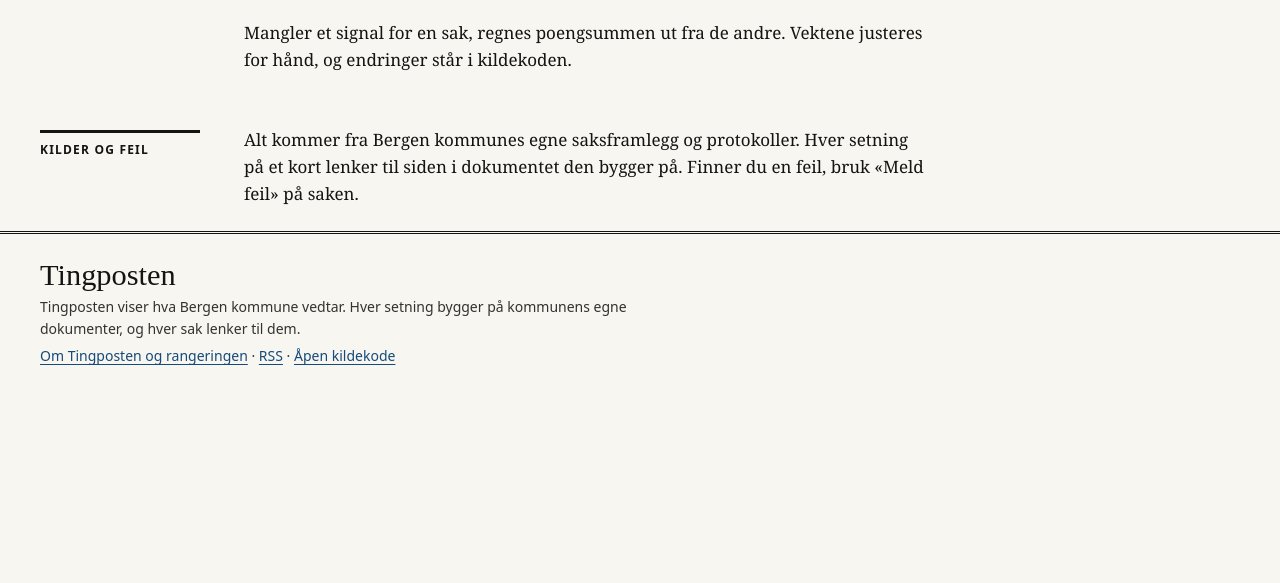
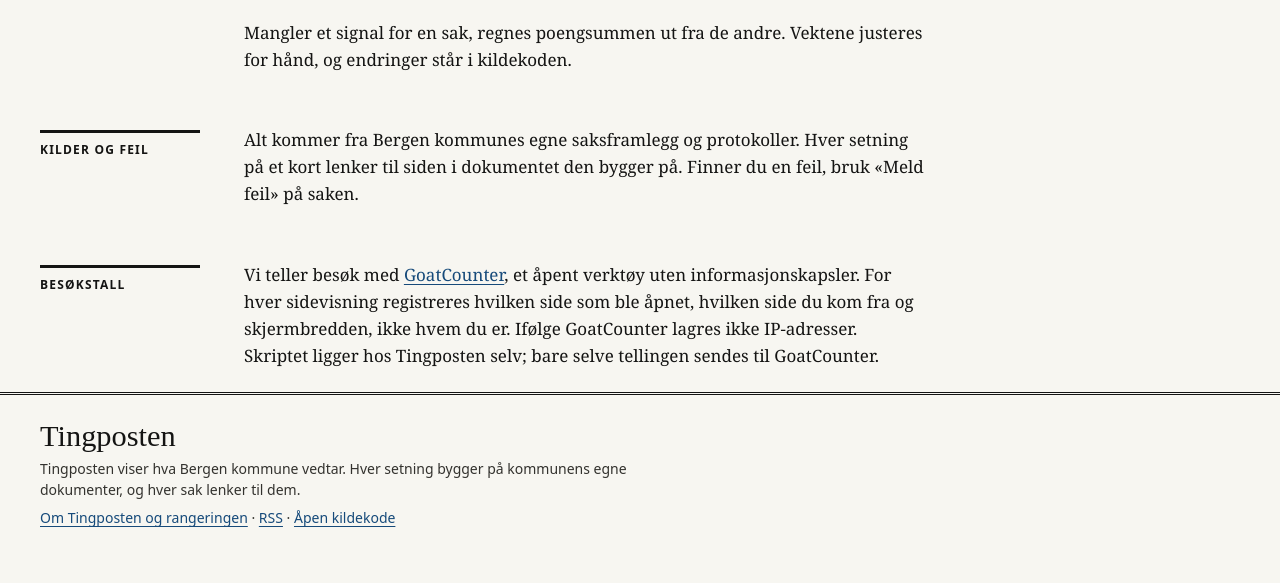
Before and after one commit to v3x4t0r/tingposten, a Python web app: template tingposten/templates/om.html in a window 1280 px wide. Shown: the part 793-1376 px from the top of the page. Before the commit the page ends 1158 px from the top, so only its background shows below. Run offline with Jinja, Linux system fonts and the light colour scheme; the template is opened without the code that fills it: most values are stand-ins (such as "Sample title", 1, 10 or a date in 2020).

Commit message:
Besøkstall med GoatCounter (uten informasjonskapsler), skriptet ligger på siden selv
Co-Authored-By: Claude Opus 5.5 <noreply@anthropic.com>

```diff
--- a/tingposten/bygg.py
+++ b/tingposten/bygg.py
@@ -732,6 +732,7 @@ def _env() -> Environment:
     env.globals["artikkel_dokumenter"] = artikkel_dokumenter
     env.globals["fonter"] = (HERE / "static" / "fonts.css").exists()
     env.globals["skjult"] = getattr(config, "SKJUL_FOR_SOK", False)
+    env.globals["goatcounter"] = getattr(config, "GOATCOUNTER", None)
     return env
 
 
--- a/tingposten/config.py
+++ b/tingposten/config.py
@@ -70,6 +70,10 @@ SITE_URL = ("https://tingposten.no/" if PUBLISER_TIL.startswith("statichost")
 # Until launch the site is online but kept out of search engines: noindex on
 # every page and a robots.txt that disallows everything (user's choice, 2026-10-30).
 SKJUL_FOR_SOK = True
+# Visitor counts: GoatCounter (cookieless, no IP addresses stored). The count.js
+# in static/ is GoatCounter's own script (ISC), unmodified and served from this
+# site; only the count goes to this endpoint. None = no counting.
+GOATCOUNTER = "https://v3x4t0r.goatcounter.com/count"
 FREMHEVET_TERSKEL = 40  # score at or above this is highlighted on the front page
 MELD_FEIL = None  # None → GitHub issue on REPO, prefilled with the sak
 
--- /dev/null
+++ b/tingposten/static/count.js
@@ -0,0 +1,269 @@
+// GoatCounter: https://www.goatcounter.com
+// This file is released under the ISC license: https://opensource.org/licenses/ISC
+;(function() {
+	'use strict';
+
+	window.goatcounter = window.goatcounter || {}
+
+	// Load settings from data-goatcounter-settings.
+	var s = document.querySelector('script[data-goatcounter]')
+	if (s && s.dataset.goatcounterSettings) {
+		try         { var set = JSON.parse(s.dataset.goatcounterSettings) }
+		catch (err) { console.error('invalid JSON in data-goatcounter-settings: ' + err) }
+		for (var k in set)
+			if (['no_onload', 'no_events', 'allow_local', 'allow_frame', 'path', 'title', 'referrer', 'event'].indexOf(k) > -1)
+				window.goatcounter[k] = set[k]
+	}
+
+	var enc = encodeURIComponent
+
+	// Get all data we're going to send off to the counter endpoint.
+	window.goatcounter.get_data = function(vars) {
+		vars = vars || {}
+		var data = {
+			p: (vars.path     === undefined ? goatcounter.path     : vars.path),
+			r: (vars.referrer === undefined ? goatcounter.referrer : vars.referrer),
+			t: (vars.title    === undefined ? goatcounter.title    : vars.title),
+			e: !!(vars.event || goatcounter.event),
+			s: window.screen.width,
+			b: is_bot(),
+			q: location.search,
+		}
+
+		var rcb, pcb, tcb  // Save callbacks to apply later.
+		if (typeof(data.r) === 'function') rcb = data.r
+		if (typeof(data.t) === 'function') tcb = data.t
+		if (typeof(data.p) === 'function') pcb = data.p
+
+		if (is_empty(data.r)) data.r = document.referrer
+		if (is_empty(data.t)) data.t = document.title
+		if (is_empty(data.p)) data.p = get_path()
+		if (vars.no_session) data.ns = (typeof(vars.no_session) === 'function' ? vars.no_session(false) : vars.no_session)
+
+		if (rcb) data.r = rcb(data.r)
+		if (tcb) data.t = tcb(data.t)
+		if (pcb) data.p = pcb(data.p)
+		return data
+	}
+
+	// Check if a value is "empty" for the purpose of get_data().
+	var is_empty = function(v) { return v === null || v === undefined || typeof(v) === 'function' }
+
+	// See if this looks like a bot; there is some additional filtering on the
+	// backend, but these properties can't be fetched from there.
+	var is_bot = function() {
+		// Headless browsers are probably a bot.
+		var w = window, d = document
+		if (w.callPhantom || w._phantom || w.phantom)
+			return 150
+		if (w.__nightmare)
+			return 151
+		if (d.__selenium_unwrapped || d.__webdriver_evaluate || d.__driver_evaluate)
+			return 152
+		if (navigator.webdriver)
+			return 153
+		return 0
+	}
+
+	// Object to urlencoded string, starting with a ?.
+	var urlencode = function(obj) {
+		var p = []
+		for (var k in obj)
+			if (obj[k] !== '' && obj[k] !== null && obj[k] !== undefined && obj[k] !== false)
+				p.push(enc(k) + '=' + enc(obj[k]))
+		return '?' + p.join('&')
+	}
+
+	// Show a warning in the console.
+	var warn = function(msg) {
+		if (console && 'warn' in console)
+			console.warn('goatcounter: ' + msg)
+	}
+
+	// Get the endpoint to send requests to.
+	var get_endpoint = function() {
+		var s = document.querySelector('script[data-goatcounter]')
+		return (s && s.dataset.goatcounter) ? s.dataset.goatcounter : goatcounter.endpoint
+	}
+
+	// Get current path.
+	var get_path = function() {
+		var loc = location,
+			c = document.querySelector('link[rel="canonical"][href]')
+		if (c) {  // May be relative or point to different domain.
+			var a = document.createElement('a')
+			a.href = c.href
+			if (a.hostname.replace(/^www\./, '') === location.hostname.replace(/^www\./, ''))
+				loc = a
+		}
+		return (loc.pathname + loc.search) || '/'
+	}
+
+	// Run function after DOM is loaded.
+	var on_load = function(f) {
+		if (document.body === null)
+			document.addEventListener('DOMContentLoaded', function() { f() }, false)
+		else
+			f()
+	}
+
+	// Filter some requests that we (probably) don't want to count.
+	window.goatcounter.filter = function() {
+		if ('visibilityState' in document && document.visibilityState === 'prerender')
+			return 'visibilityState'
+		if (!goatcounter.allow_frame && location !== parent.location)
+			return 'frame'
+		if (!goatcounter.allow_local && location.hostname.match(/(localhost$|^127\.|^10\.|^172\.(1[6-9]|2[0-9]|3[0-1])\.|^192\.168\.|^0\.0\.0\.0$)/))
+			return 'localhost'
+		if (!goatcounter.allow_local && location.protocol === 'file:')
+			return 'localfile'
+		if (localStorage && localStorage.getItem('skipgc') === 't')
+			return 'disabled with #toggle-goatcounter'
+		return false
+	}
+
+	// Get URL to send to GoatCounter.
+	window.goatcounter.url = function(vars) {
+		var data = window.goatcounter.get_data(vars || {})
+		if (data.p === null)  // null from user callback.
+			return
+		data.rnd = Math.random().toString(36).substr(2, 5)  // Browsers don't always listen to Cache-Control.
+
+		var endpoint = get_endpoint()
+		if (!endpoint)
+			return warn('no endpoint found')
+
+		return endpoint + urlencode(data)
+	}
+
+	// Count a hit.
+	window.goatcounter.count = function(vars) {
+		var f = goatcounter.filter()
+		if (f)
+			return warn('not counting because of: ' + f)
+		var url = goatcounter.url(vars)
+		if (!url)
+			return warn('not counting because path callback returned null')
+
+		if (!navigator || !navigator.sendBeacon || !navigator.sendBeacon(url)) {
+			// This mostly fails due to being blocked by CSP; try again with an
+			// image-based fallback.
+			var img = document.createElement('img')
+			img.src = url
+			img.style.position = 'absolute'  // Affect layout less.
+			img.style.bottom = '0px'
+			img.style.width = '1px'
+			img.style.height = '1px'
+			img.loading = 'eager'
+			img.setAttribute('alt', '')
+			img.setAttribute('aria-hidden', 'true')
+
+			var rm = function() { if (img && img.parentNode) img.parentNode.removeChild(img) }
+			img.addEventListener('load', rm, false)
+			document.body.appendChild(img)
+		}
+	}
+
+	// Get a query parameter.
+	window.goatcounter.get_query = function(name) {
+		var s = location.search.substr(1).split('&')
+		for (var i = 0; i < s.length; i++)
+			if (s[i].toLowerCase().indexOf(name.toLowerCase() + '=') === 0)
+				return s[i].substr(name.length + 1)
+	}
+
+	// Track click events.
+	window.goatcounter.bind_events = function() {
+		if (!document.querySelectorAll)  // Just in case someone uses an ancient browser.
+			return
+
+		var send = function(elem) {
+			return function() {
+				goatcounter.count({
+					event:      true,
+					path:       (elem.dataset.goatcounterClick || elem.name || elem.id || ''),
+					title:      (elem.dataset.goatcounterTitle || elem.title || (elem.innerHTML || '').substr(0, 200) || ''),
+					referrer:   (elem.dataset.goatcounterReferrer || elem.dataset.goatcounterReferral || ''),
+					no_session: ['1', 't', 'true'].indexOf((elem.dataset.goatcounterNoSession || '').toLowerCase()) !== -1,
+				})
+			}
+		}
+
+		Array.prototype.slice.call(document.querySelectorAll("*[data-goatcounter-click]")).forEach(function(elem) {
+			if (elem.dataset.goatcounterBound)
+				return
+			var f = send(elem)
+			elem.addEventListener('click', f, false)
+			elem.addEventListener('auxclick', f, false)  // Middle click.
+			elem.dataset.goatcounterBound = 'true'
+		})
+	}
+
+	// Add a "visitor counter" frame or image.
+	window.goatcounter.visit_count = function(opt) {
+		on_load(function() {
+			opt        = opt        || {}
+			opt.type   = opt.type   || 'html'
+			opt.append = opt.append || 'body'
+			opt.path   = opt.path   || get_path()
+			opt.attr   = opt.attr   || {width: '200', height: (opt.no_branding ? '60' : '80')}
+
+			opt.attr['src'] = get_endpoint() + 'er/' + enc(opt.path) + '.' + enc(opt.type) + '?'
+			if (opt.no_branding) opt.attr['src'] += '&no_branding=1'
+			if (opt.style)       opt.attr['src'] += '&style=' + enc(opt.style)
+			if (opt.start)       opt.attr['src'] += '&start=' + enc(opt.start)
+			if (opt.end)         opt.attr['src'] += '&end='   + enc(opt.end)
+
+			var tag = {png: 'img', svg: 'img', html: 'iframe'}[opt.type]
+			if (!tag)
+				return warn('visit_count: unknown type: ' + opt.type)
+
+			if (opt.type === 'html') {
+				opt.attr['frameborder'] = '0'
+				opt.attr['scrolling']   = 'no'
+			}
+
+			var d = document.createElement(tag)
+			for (var k in opt.attr)
+				d.setAttribute(k, opt.attr[k])
+
+			var p = document.querySelector(opt.append)
+			if (!p)
+				return warn('visit_count: element to append to not found: ' + opt.append)
+			p.appendChild(d)
+		})
+	}
+
+	// Make it easy to skip your own views.
+	if (location.hash === '#toggle-goatcounter') {
+		if (localStorage.getItem('skipgc') === 't') {
+			localStorage.removeItem('skipgc', 't')
+			alert('GoatCounter tracking is now ENABLED in this browser.')
+		}
+		else {
+			localStorage.setItem('skipgc', 't')
+			alert('GoatCounter tracking is now DISABLED in this browser until ' + location + ' is loaded again.')
+		}
+	}
+
+	if (!goatcounter.no_onload)
+		on_load(function() {
+			// 1. Page is visible, count request.
+			// 2. Page is not yet visible; wait until it switches to 'visible' and count.
+			// See #487
+			if (!('visibilityState' in document) || document.visibilityState === 'visible')
+				goatcounter.count()
+			else {
+				var f = function(e) {
+					if (document.visibilityState !== 'visible')
+						return
+					document.removeEventListener('visibilitychange', f)
+					goatcounter.count()
+				}
+				document.addEventListener('visibilitychange', f)
+			}
+
+			if (!goatcounter.no_events)
+				goatcounter.bind_events()
+		})
+})();
--- a/tingposten/templates/base.html
+++ b/tingposten/templates/base.html
@@ -10,7 +10,8 @@
 {% endif %}
 <link rel="stylesheet" href="{{ root }}static/style.css">
 <link rel="alternate" type="application/rss+xml" title="Tingposten Bergen" href="{{ root }}bergen/rss.xml">
-</head>
+{% if goatcounter %}<script data-goatcounter="{{ goatcounter }}" async src="{{ root }}static/count.js"></script>
+{% endif %}</head>
 <body class="side-{{ side }}">
 <svg class="ikoner" width="0" height="0" aria-hidden="true" focusable="false">
 <symbol id="i-sted" viewBox="0 0 16 16"><path d="M8 14.6s4.6-4.3 4.6-8.1a4.6 4.6 0 0 0-9.2 0c0 3.8 4.6 8.1 4.6 8.1z"/><circle cx="8" cy="6.5" r="1.7"/></symbol>
--- a/tingposten/templates/om.html
+++ b/tingposten/templates/om.html
@@ -41,4 +41,13 @@
   <p>Alt kommer fra Bergen kommunes egne saksframlegg og protokoller. Hver setning på et kort lenker til siden i dokumentet den bygger på. Finner du en feil, bruk «Meld feil» på saken.</p>
   </div>
 </section>
+{% if goatcounter %}
+
+<section class="omdel lag" aria-labelledby="besok">
+  <h2 class="etikett etikett-strek" id="besok">Besøkstall</h2>
+  <div class="lesetekst">
+  <p>Vi teller besøk med <a href="https://www.goatcounter.com/">GoatCounter</a>, et åpent verktøy uten informasjonskapsler. For hver sidevisning registreres hvilken side som ble åpnet, hvilken side du kom fra og skjermbredden, ikke hvem du er. Ifølge GoatCounter lagres ikke IP-adresser. Skriptet ligger hos Tingposten selv; bare selve tellingen sendes til GoatCounter.</p>
+  </div>
+</section>
+{% endif %}
 {% endblock %}
```
Also changed, not shown: tests/test_bygg.py (+13 -0 lines).
